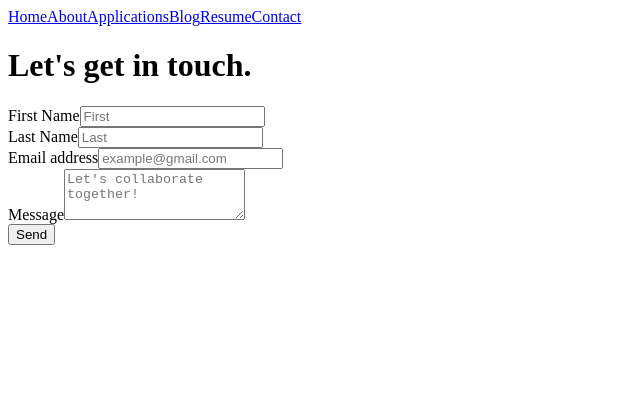
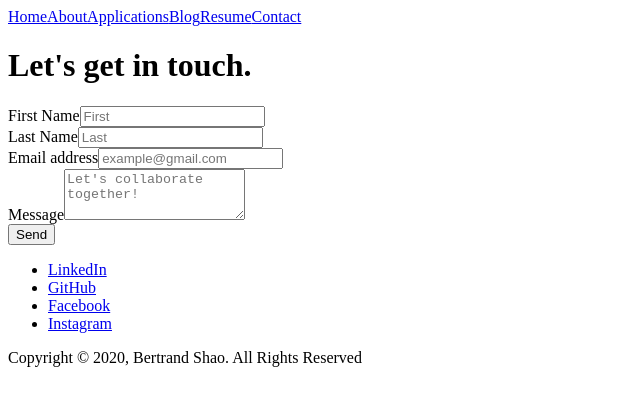
Before and after one commit to bertrandcodes/personal-portfolio, a React app: page /contact in a window 1280 px wide. Shown: the top 406 px of the page, without its empty margins (0-640 px from the left). Built offline with nearby package versions, Linux system fonts and the light colour scheme; the HTML template or start-up script is replaced by a standard one.

Commit message:
resized youtube video

```diff
--- a/client/src/components/About.jsx
+++ b/client/src/components/About.jsx
@@ -10,13 +10,25 @@ export default function About() {
         <meta name="description" content="Learn about who I am and why I love what I do."></meta>
       </Helmet>
       <div className="about-main">
-        <div className="about-image" />
+        {/* <div className="about-image" /> */}
         <div className="about-border">
           <div className="about-text">
+            <div className="iframe-container">
+            <iframe src="https://www.youtube.com/embed/neFW0t7Q51o" frameborder="0" allow="accelerometer; autoplay; encrypted-media; gyroscope; picture-in-picture" allowfullscreen></iframe>
+          </div>
+          <div className="about-paragraphs-first">I’ve always been taught to try new things.</div>
+          <div className="about-paragraphs">Growing up in NYC, I practiced fine arts and played computer games. As a teen, I played a variety of sports and my favorite subject was Math. Upon attending UCLA, I studied psychobiology and participated on a collegiate dance team. I truly loved everything I took an interest to. “But what do you want to do for a living?” For some reason, I just didn’t know.</div>
+          <div className="about-paragraphs">The same feeling that would peak my interest was the same feeling that left me unsatisfied. My hobbies ranged far and wide and yet they always seemed at odds with one another. My mind worked well with numbers and data while my heart yearned for a creative outlet. I loved team dynamics, but I worked best solo. The concept of fitting into a <span>single</span> role for life seemed farfetched.</div>
+          <div className="about-paragraphs">Working in Search Engine Optimization (SEO), I felt the closest yet to my calling. Keeping up with changing technology was a thrill. Using creative skills to churn out graphics and fresh content scratched that itch to create. Working in technologies felt natural after a lifetime’s worth of Runescape hours. But whenever a problem arose we always had to contact a developer. Most times they were slow to respond and we would be helpless against a bug. So one day I thought- why not me? Perhaps I could fix it instead of waiting. So I dug around a bit. Then dug deeper. And deeper. And deeper…</div>
+          <div className="about-paragraphs">I don’t think I found a fix to that bug that day. But what I found instead was an answer to a life time of uncertainty. I discovered an interest in looking at code. That led to an interest in playing with it. Before long I was exposed to a field with endless paths and a hobby with infinite creative potential. Here was a world where I could use my logic to wrestle large and complex puzzles- some of which have never been solved before. At the same time I’m offered a digital canvas and unlimited mediums to paint with. So I started practicing.</div>
+          <div className="about-paragraphs">I haven’t looked back since.</div>
+          <div className="about-paragraphs">I’ve worn many hats in life, but none quite fit me like web development. All that’s left now is to follow this road while honing my craft and enjoying it each and every day. A lifetime’s worth of journeys await.</div>
+          <div className="about-paragraphs-last">Bertrand Shao</div>
 
-          </div>
+
         </div>
       </div>
     </div>
+    </div >
   );
 };
--- a/client/src/components/App.jsx
+++ b/client/src/components/App.jsx
@@ -18,7 +18,6 @@ export default class App extends React.Component {
   render() {
     return (
       <Router>
-        {/* <div className="App"> */}
           <Navbar />
           <Switch>
           <Route path="/" exact component={Home} />
@@ -28,7 +27,6 @@ export default class App extends React.Component {
           <Route path="/resume" component={Resume} />
           <Route path="/contact" component={Contact} />
           </Switch>
-        {/* </div> */}
       </Router>
     );
   };
--- a/client/src/components/Applications.jsx
+++ b/client/src/components/Applications.jsx
@@ -4,6 +4,7 @@ import Modal from 'react-bootstrap/Modal';
 import { NavLink } from 'react-router-dom';
 import Button from 'react-bootstrap';
 import { Helmet } from 'react-helmet';
+import Footer from './Footer.jsx';
 
 // import ModalBody from 'react-bootstrap/ModalBody';
 // import ModalHeader from 'react-bootstrap/ModalHeader';
@@ -157,6 +158,7 @@ export default function Applications() {
           </div>
         </div>
       </div>
+      <Footer/>
     </Fragment>
   );
 };
--- a/client/src/components/Blog.jsx
+++ b/client/src/components/Blog.jsx
@@ -1,10 +1,12 @@
-import React from 'react';
+import React, { Fragment } from 'react';
 import ScrollIndicator from './ScrollIndicator.jsx';
 import { Helmet } from 'react-helmet';
+import Footer from './Footer.jsx';
 
 export default function Blog() {
 
   return (
+    <Fragment>
     <div className="blog-section">
             <Helmet>
         <title>Blog | Bertrand Shao</title>
@@ -176,7 +178,8 @@ export default function Blog() {
         We were exposed to the limitations of certain strategies and realized that tradeoffs were required when it came to optimizing a server. As it holds true for most cases in programming, there’s no one-size-fits-all method for server improvement. Overall, the main take away would be to keep benchmarking and testing new strategies to further optimize results. I hope you enjoyed following me on this journey and gained some knowledge or even inspiration from it. Remember, stay focused and always stay learning!</p>
       </div>
     </div>
-
+    <Footer/>
+    </Fragment>
   );
 };
 
--- a/client/src/components/Contact.jsx
+++ b/client/src/components/Contact.jsx
@@ -4,6 +4,7 @@ import { Formik } from 'formik';
 import * as yup from 'yup';
 import axios from 'axios';
 import { Helmet } from 'react-helmet';
+import Footer from './Footer.jsx';
 
 export default function Contact() {
 
@@ -119,6 +120,7 @@ export default function Contact() {
                         )}
                 </Formik>
             </div>
+            <Footer/>
         </Fragment>
     );
 };
--- /dev/null
+++ b/client/src/components/Footer.jsx
@@ -0,0 +1,23 @@
+import React, { Fragment } from 'react';
+
+export default function Footer() {
+
+    return (
+        <Fragment>
+            <div id="footer">
+
+                <ul class="social-networks square spin-icon">
+                    <li><a href="https://www.linkedin.com/in/bertrandshao/" class="icon-linkedin">LinkedIn</a></li>
+                    <li><a href="https://github.com/bertrandcodes" class="icon-github">GitHub</a></li>
+                    <li><a href="https://www.facebook.com/bertrand.shao" class="icon-facebook">Facebook</a></li>
+                    <li><a href="https://www.instagram.com/bertrand_money/" class="icon-instagram">Instagram</a></li>
+                    {/* <li><a href="https://twitter.com/" class="icon-twitter">Twitter</a></li> */}
+                    {/* <li><a href="https://twitch.tv" class="icon-twitch">Twitch</a></li> */}
+                    {/* <li><a href="https://pinterest.com" class="icon-pinterest">Pinterest</a></li> */}
+                    {/* <li><a href="https://vimeo.com" class="icon-vimeo">Vimeo</a></li> */}
+                </ul>
+                <p className="copyright">Copyright © 2020, Bertrand Shao. All Rights Reserved</p>
+            </div>
+        </Fragment>
+    );
+};
--- a/client/src/components/Home.jsx
+++ b/client/src/components/Home.jsx
@@ -1,10 +1,12 @@
 import React, { Fragment } from 'react';
 import { NavLink } from 'react-router-dom';
 import { Helmet } from 'react-helmet';
+import Footer from './Footer.jsx';
 
 export default function Home() {
 
   return (
+    <Fragment>
     <div className="main">
       <Helmet>
         <title>Home | Bertrand Shao</title>
@@ -12,11 +14,11 @@ export default function Home() {
       </Helmet>
       <div className="background-div">
         <div className="overlay" />
-        {/* <video autoPlay={true} loop={true} muted={true}> */}
-          {/* <source src="typing.mp4" type="video/mp4"/> */}
-          <img className="background-image" src="sample.jpg" alt="mountains and lake"></img>
-        {/* </video> */}
-        {/* <img className="background-image" src="sample.jpg"></img> */}
+        <video autoPlay={true} loop={true} muted={true}>
+          <source src="code.mp4" type="video/mp4"/>
+          <img className="background-image" src="1.jpg" alt="mountains and lake"></img>
+        </video>
+        {/* <img className="background-image" src="1.jpg" alt="mountains and lake"></img> */}
 
         <div className="home-body">
         <NavLink className="my-face" to="/about" />
@@ -46,5 +48,7 @@ export default function Home() {
 
       </div>
     </div>
+    <Footer/>
+    </Fragment>
   );
 };
--- a/client/src/components/Resume.jsx
+++ b/client/src/components/Resume.jsx
@@ -1,9 +1,11 @@
-import React from 'react';
+import React, { Fragment } from 'react';
 import { Helmet } from 'react-helmet';
+import Footer from './Footer.jsx';
 
 export default function Resume() {
 
   return (
+    <Fragment>
     <div className="pdfContainer">
       <Helmet>
         <title>Resume | Bertrand Shao</title>
@@ -11,5 +13,7 @@ export default function Resume() {
       </Helmet>
       <iframe width="100%" height="100%" src="https://docdro.id/V9UOz0d" frameBorder="0" allowtransparency="true" allowFullScreen></iframe>
     </div>
+    <Footer/>
+    </Fragment>
   );
 };
--- a/package.json
+++ b/package.json
@@ -47,5 +47,5 @@
     "redux": "4.0.5",
     "yup": "0.29.1",
     "react-helmet": "6.1.0"
-  }
+    }
 }
```
Also changed, not shown: 5 other files (tests, documents, lock files or other folders).
